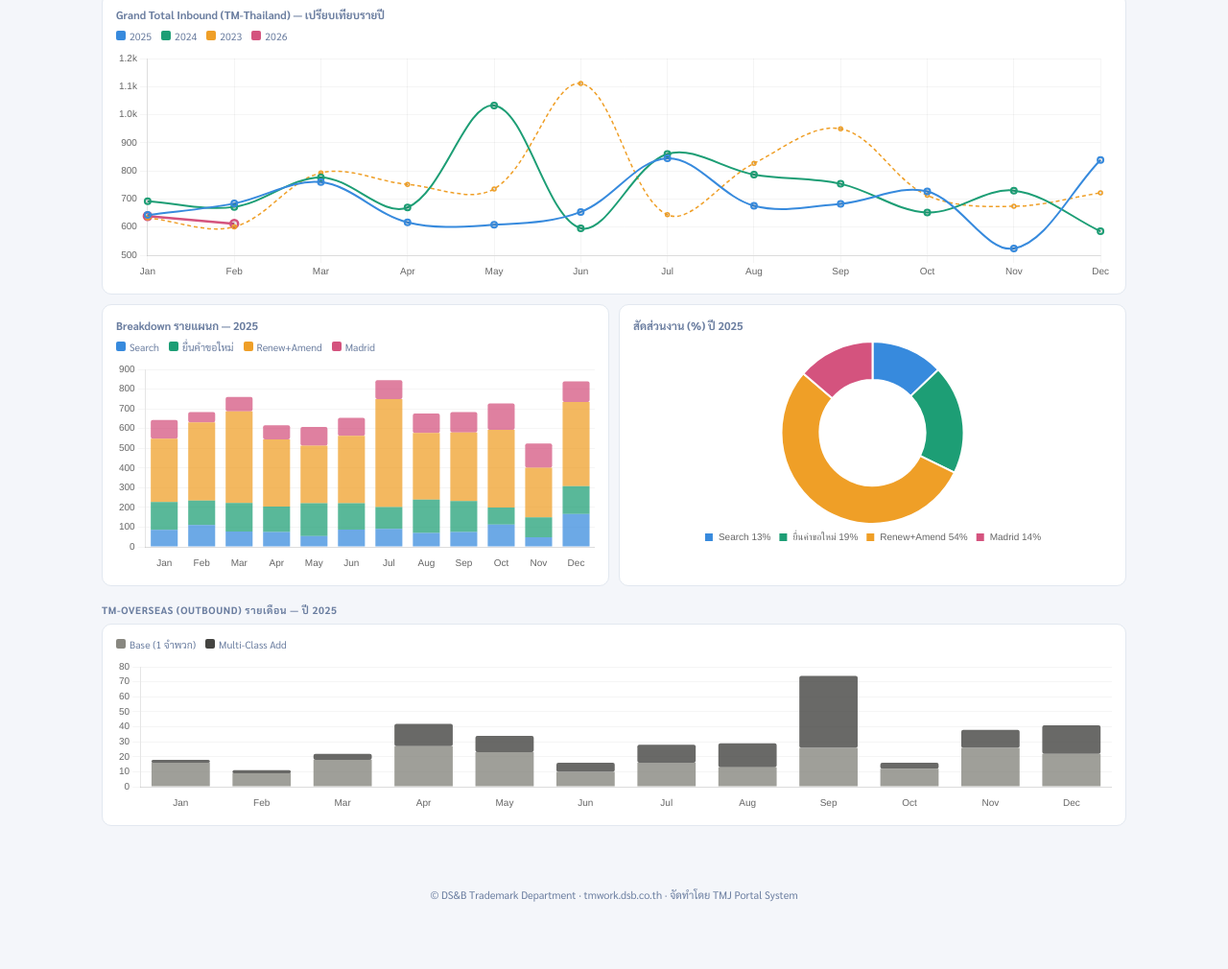
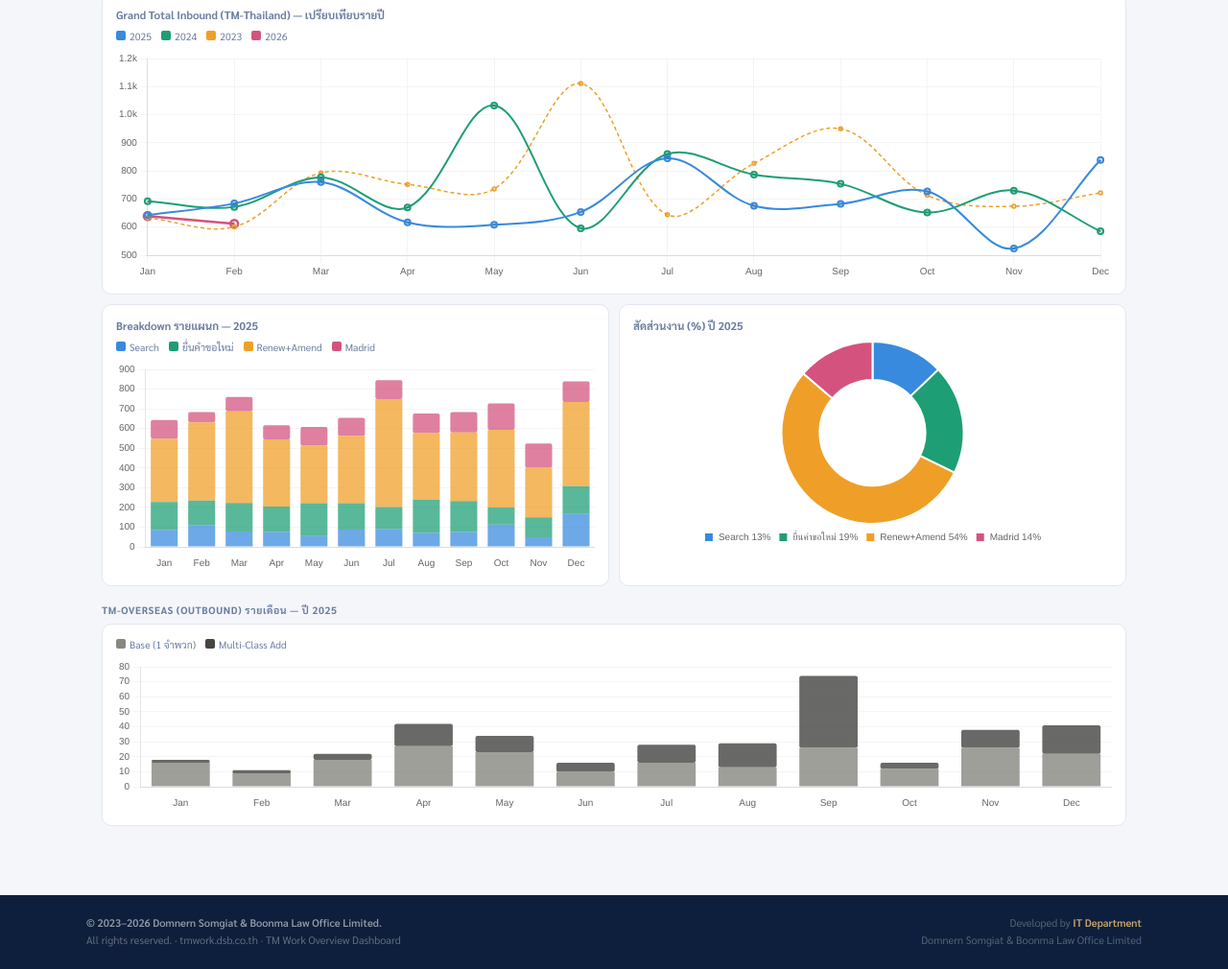
Before and after one commit to puttipak-commits/tmwork, a plain HTML site: page index.html in a window 1280 px wide. Shown: the part 531-1541 px from the top of the page at 96% size. Before the commit the page ends 1495 px from the top, so only its background shows below. Drawn offline with nearby package versions, Linux system fonts and the light colour scheme.

Commit message:
Add files via upload

```diff
--- a/index.html
+++ b/index.html
@@ -51,7 +51,13 @@ body{font-family:'Sarabun',sans-serif;background:var(--bg);color:var(--text);min
 .li{display:flex;align-items:center;gap:4px;font-size:10.5px;color:var(--muted)}
 .ld{width:10px;height:10px;border-radius:2px;flex-shrink:0}
 /* ── Footer ── */
-.footer{text-align:center;padding:24px;font-size:11px;color:var(--muted)}
+.footer{background:var(--navy);padding:20px 24px;margin-top:32px}
+.footer-inner{max-width:1100px;margin:0 auto;display:flex;align-items:center;justify-content:space-between;flex-wrap:wrap;gap:8px}
+.footer-copy{font-size:11px;color:rgba(255,255,255,.35);line-height:1.7}
+.footer-copy b{color:rgba(255,255,255,.55);font-weight:600}
+.footer-dev{font-size:11px;color:rgba(255,255,255,.3);text-align:right;line-height:1.7}
+.footer-dev span{color:var(--gold);font-weight:600}
+@media(max-width:600px){.footer-inner{justify-content:center;text-align:center}.footer-dev{text-align:center}}
 @media(max-width:600px){
   .charts-row{grid-template-columns:1fr}
   .hdr-sub{display:none}
@@ -126,7 +132,18 @@ body{font-family:'Sarabun',sans-serif;background:var(--bg);color:var(--text);min
   </div>
 </div>
 
-<div class="footer">© DS&amp;B Trademark Department · tmwork.dsb.co.th · จัดทำโดย TMJ Portal System</div>
+<div class="footer">
+  <div class="footer-inner">
+    <div class="footer-copy">
+      <b>© 2023–2026 Domnern Somgiat &amp; Boonma Law Office Limited.</b><br>
+      All rights reserved. · tmwork.dsb.co.th · TM Work Overview Dashboard
+    </div>
+    <div class="footer-dev">
+      Developed by <span>IT Department</span><br>
+      Domnern Somgiat &amp; Boonma Law Office Limited
+    </div>
+  </div>
+</div>
 
 <script src="https://cdnjs.cloudflare.com/ajax/libs/Chart.js/4.4.1/chart.umd.js"></script>
 <script>
```
